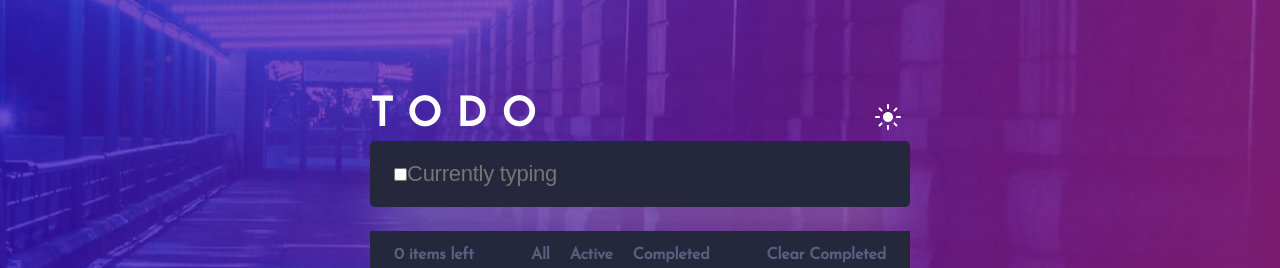
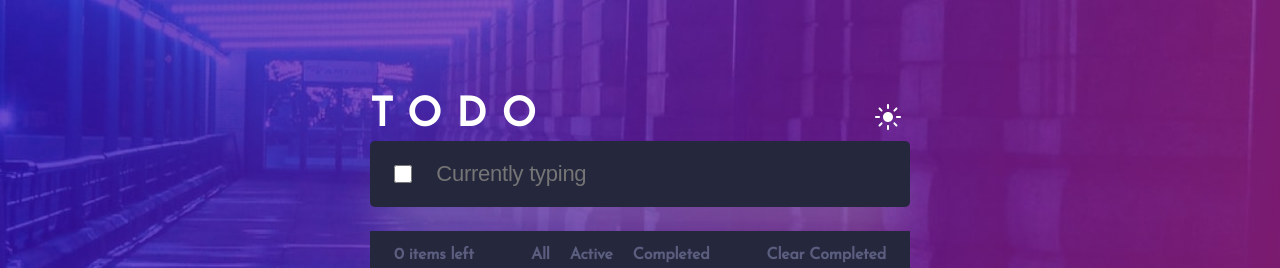
Before and after one commit to zura-doganadze/To-Do-App-TypeScript, a React (Vite) app: page / in a window 1280 px wide. Shown: the top 268 px of the page. Built offline with nearby package versions, Linux system fonts and the light colour scheme.

Commit message:
add some details

```diff
--- a/package.json
+++ b/package.json
@@ -18,6 +18,7 @@
   "devDependencies": {
     "@types/react": "^18.2.15",
     "@types/react-dom": "^18.2.7",
+    "@types/uuid": "^9.0.7",
     "@typescript-eslint/eslint-plugin": "^6.0.0",
     "@typescript-eslint/parser": "^6.0.0",
     "@vitejs/plugin-react": "^4.0.3",
--- a/src/App.tsx
+++ b/src/App.tsx
@@ -21,34 +21,13 @@ const App: React.FC = () => {
   //input
   const data: string[] = ["All", "Active", "Completed"];
 
-  // const [input, setInput] = useState("");
-  // const [items, setItems] = useState<string[]>([]);
-
-  // const inputChange = (event: React.ChangeEvent<HTMLInputElement>) => {
-  //   setInput(event.target.value);
-  // };
-
-  // const handleKeyDown = (event: React.KeyboardEvent<HTMLInputElement>) => {
-  //   if (event.key === "Enter" && input.trim() !== "") {
-  //     setItems((prevItems) => [...prevItems, input]);
-  //     setInput("");
-  //   }
-  // };
-
-  // //active
-  // const [activ, setActiv] = useState(true);
-
-  // const changeActiveHandles = () => {
-  //   setActiv(!activ);
-  // };
-
   interface YourItemType {
-    id: number;
+    id: number | string;
     description: string;
     active: boolean;
     status: boolean | string;
     indexOfObj: number;
-    value: string;
+    value: "";
   }
 
   const [newTodo, setNewTodo] = useState<string>("");
@@ -62,7 +41,6 @@ const App: React.FC = () => {
 
   const handleKeyDown = (event: React.KeyboardEvent<HTMLInputElement>) => {
     const listId = uuidv4();
-    console.log(todoList);
     if (event.key === "Enter") {
       setTodoList([
         ...todoList,
@@ -70,7 +48,7 @@ const App: React.FC = () => {
           id: listId,
           description: newTodo,
           active: checkedStatus,
-          status: "",
+          status: checkedStatus,
           indexOfObj: todoList.length,
           value: "",
         },
@@ -84,21 +62,17 @@ const App: React.FC = () => {
     type: string;
     onChange: () => void;
     checked: boolean;
-    value: string; // Replace with the actual type of the value
-    setCheckedStatus: (value: boolean) => void; // Function to update checkbox status
+    setCheckedStatus: (value: boolean) => void;
   }
 
   const Checkbox: React.FC<CheckboxProps> = ({
     type,
     onChange,
     checked,
-    value,
     setCheckedStatus,
   }) => {
-    // Your Checkbox component implementation
     return (
-      // Your JSX for the checkbox
-      <input
+      <StyledCheckbox
         type={type}
         onChange={onChange}
         checked={checked}
@@ -111,10 +85,19 @@ const App: React.FC = () => {
   const checkboxHandler = (id: any) => {
     const newArr = todoList.slice();
     const indexOfObj = newArr.findIndex((item) => item.id === id);
-
+    console.log(indexOfObj);
     if (indexOfObj >= 0) {
       newArr[indexOfObj].status = !newArr[indexOfObj].status;
       setTodoList(newArr);
+    }
+  };
+
+  const deleteTodo = (id: any) => {
+    const newArr = todoList.slice();
+    const indexOfObj =  newArr.findIndex((item) => item.id === id);
+    if (indexOfObj >= 0) {
+      newArr.splice(indexOfObj, 1);
+      setTodoList( newArr);
     }
   };
   return (
@@ -130,12 +113,12 @@ const App: React.FC = () => {
           </TiTleContainer>
           <div>
             <InputWrapper mode={dark}>
-              <input
+              <Checkbox
                 type="checkbox"
                 onChange={() => setCheckedStatus(!checkedStatus)}
                 checked={checkedStatus}
+                setCheckedStatus={(value) => setCheckedStatus(value)}
               />
-
               {/* <img src={dark ? ovalLight : ovalDark} alt="" /> */}
               <MainInput
                 value={newTodo}
@@ -158,7 +141,6 @@ const App: React.FC = () => {
                           type="checkbox"
                           onChange={() => checkboxHandler(item.id)}
                           checked={item.status as boolean}
-                          value={item.value}
                           setCheckedStatus={(value) => setCheckedStatus(value)}
                         />
                         {/* <img
@@ -171,7 +153,7 @@ const App: React.FC = () => {
                         <span>{item.description}</span>
                       </div>
                       <div>
-                        <img src={X} />
+                        <img onClick={() => deleteTodo(item.id)} src={X} />
                       </div>
                     </TascContainer>
                   );
@@ -265,7 +247,7 @@ const MainInput = styled.input`
   outline: none;
   background: transparent;
 `;
-const Checkbox = styled.input`
+const StyledCheckbox = styled.input`
   width: 20px;
   height: 20px;
   border-radius: 50%;
@@ -273,6 +255,7 @@ const Checkbox = styled.input`
   border: 1px solid blue;
   margin-right: 24px;
 `;
+
 const Main = styled.div`
   border-radius: 15px;
   background: #fff;
@@ -308,6 +291,10 @@ const TascContainer: React.FC<TascContainerProps> =
       img {
         margin-right: 24px;
         cursor: pointer;
+        display: none;
+      }
+      &:hover img {
+        display: block;
       }
       button {
       }
```
Also changed, not shown: 1 other file (tests, documents, lock files or other folders).
